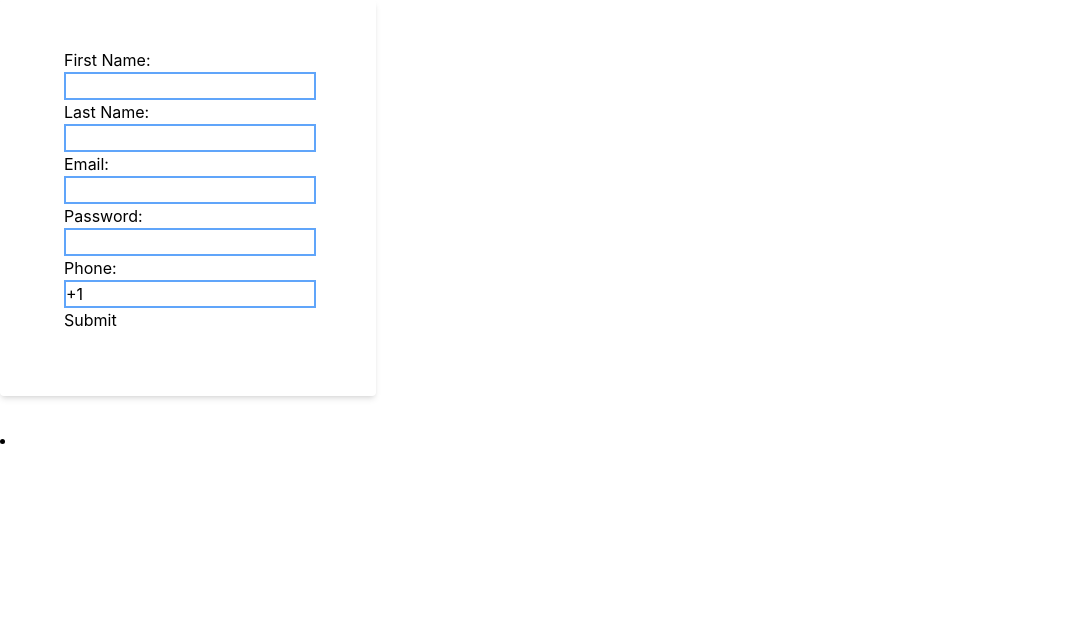
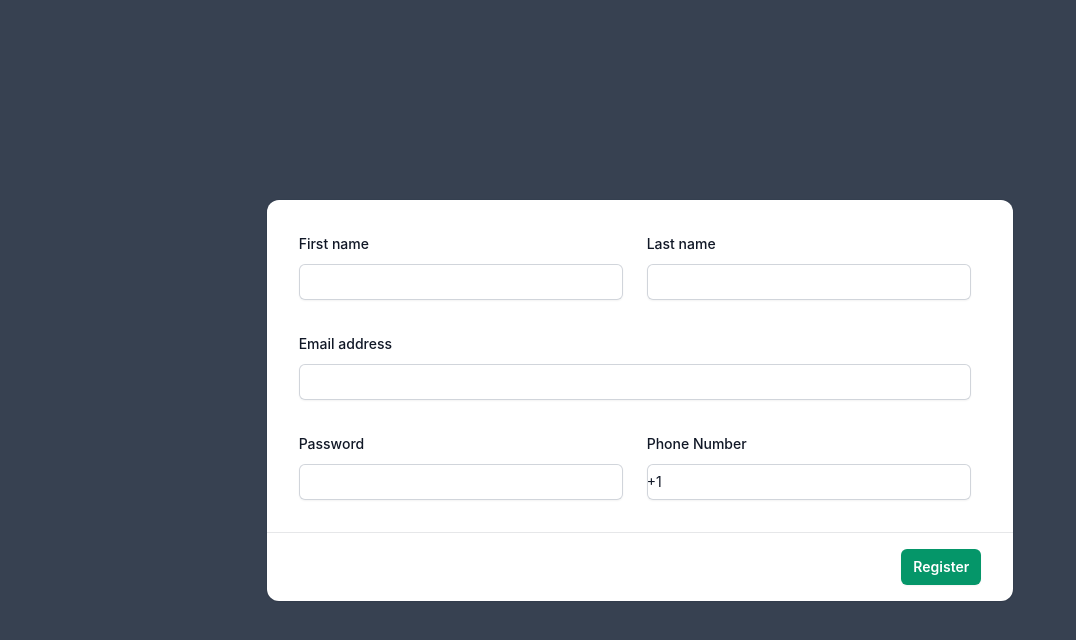
Before and after one commit to AdrianRRojo/authtemplate, a React (Create React App) app: page / in a window 1280 px wide. Shown: the top 640 px of the page, without its empty margins (0-1076 px from the left). Built offline with nearby package versions, Linux system fonts and the light colour scheme.

Commit message:
Added styling
Background color, form now centered, color to button

```diff
--- a/src/components/register.tsx
+++ b/src/components/register.tsx
@@ -7,6 +7,7 @@ export interface FormData {
   email: string;
   password: string;
   phone: string;
+
 }
 
 interface rcMessages {
@@ -104,70 +105,169 @@ export default function Register() {
   };
 
   return (
-    <div className="">
-      <div className="w-full max-w-3xl grid grid-cols-2 gap-4" id="formDiv">
-        <form onSubmit={handleSubmit} className="bg-blue shadow-md rounded px-16 pt-12 pb-16 mb-8 w-">
-          <label htmlFor="fname" className=" ">
-            First Name:{" "}
+    <div className="bg-gray-700">
+      <div className="flex flex-row min-h-screen justify-center items-center">
+      <form className="w-7/12 bg-white shadow-sm ring-1 ring-gray-900/5 sm:rounded-xl md:col-span-2">
+          <div className="px-4 py-6 sm:p-8">
+            <div className="grid max-w-2xl grid-cols-1 gap-x-6 gap-y-8 sm:grid-cols-6">
+              <div className="sm:col-span-3">
+                <label htmlFor="first-name" className="block text-sm/6 font-medium text-gray-900">
+                  First name
                 </label>
+                <div className="mt-2">
                   <input
                     id="fname"
                     type="text"
                     name="fname"
-            className="border-2 border-blue-400"
                     onChange={handleInputChange}
                     value={formData.fname}
                     required
+                    autoComplete="given-name"
+                    className="block w-full rounded-md border-0 py-1.5 text-gray-900 shadow-sm ring-1 ring-inset ring-gray-300 placeholder:text-gray-400 focus:ring-2 focus:ring-inset sm:text-sm/6"
                   />
+                </div>
+              </div>
 
-          <label htmlFor="lname">Last Name:</label>
+              <div className="sm:col-span-3">
+                <label htmlFor="last-name" className="block text-sm/6 font-medium text-gray-900">
+                  Last name
+                </label>
+                <div className="mt-2">
                   <input
                     id="lname"
                     type="text"
                     name="lname"
-            className="border-2 border-blue-400"
+                    autoComplete="family-name"
+                    className="block w-full rounded-md border-0 py-1.5 text-gray-900 shadow-sm ring-1 ring-inset ring-gray-300 placeholder:text-gray-400 focus:ring-2 focus:ring-inset sm:text-sm/6"
                     onChange={handleInputChange}
                     value={formData.lname}
                     required
                   />
+                </div>
+              </div>
 
-          <label htmlFor="email">Email:</label>
+              <div className="sm:col-span-6">
+                <label htmlFor="email" className="block text-sm/6 font-medium text-gray-900">
+                  Email address
+                </label>
+                <div className="mt-2">
                   <input
                     id="email"
+                    name="email"
                     type="email"
-            name="email"
-            className="border-2 border-blue-400"
+                    autoComplete="email"
+                    className="block w-full rounded-md border-0 py-1.5 text-gray-900 shadow-sm ring-1 ring-inset ring-gray-300 placeholder:text-gray-400 focus:ring-2 focus:ring-inset sm:text-sm/6"
                     onChange={handleInputChange}
                     value={formData.email}
                     required
                   />
+                </div>
+              </div>
 
-          <label htmlFor="password">Password:</label>
+              <div className="sm:col-span-3">
+                <label htmlFor="password" className="block text-sm/6 font-medium text-gray-900">
+                  Password
+                </label>
+                <div className="mt-2">
                   <input
                     id="password"
                     type="password"
                     name="password"
-            className="border-2 border-blue-400"
+                    className="block w-full rounded-md border-0 py-1.5 text-gray-900 shadow-sm ring-1 ring-inset ring-gray-300 placeholder:text-gray-400 focus:ring-2 focus:ring-inset sm:text-sm/6"
                     onChange={handleInputChange}
                     value={formData.password}
                     required
                   />
+                </div>
+              </div>
 
-          <label htmlFor="phoneForm">Phone:</label>
+              <div className="sm:col-span-3">
+                <label htmlFor="phoneForm" className="block text-sm/6 font-medium text-gray-900">
+                  Phone Number
+                </label>
+                <div className="mt-2">
                   <input
                     id="phoneForm"
-            type="phoneForm"
+                    type="text"
                     name="phoneForm"
                     maxLength={20}
-            className="border-2 border-blue-400"
+                    className="block w-full rounded-md border-0 py-1.5 text-gray-900 shadow-sm ring-1 ring-inset ring-gray-300 placeholder:text-gray-400 focus:ring-2 focus:ring-inset  sm:text-sm/6"
                     onChange={(e) => formatThePhoneNumber(e.target.value, setPhone)}
                     value={phone}
                   />
+                </div>
+              </div>
+              {/* <div className="col-span-full">
+                <label htmlFor="street-address" className="block text-sm/6 font-medium text-gray-900">
+                  Street address
+                </label>
+                <div className="mt-2">
+                  <input
+                    id="street-address"
+                    name="street-address"
+                    type="text"
+                    autoComplete="street-address"
+                    className="block w-full rounded-md border-0 py-1.5 text-gray-900 shadow-sm ring-1 ring-inset ring-gray-300 placeholder:text-gray-400 focus:ring-2 focus:ring-inset focus:ring-emerald-600 sm:text-sm/6"
+                  />
+                </div>
+              </div>
 
-          <button type="submit" onClick={clearState}>Submit</button>
+              <div className="sm:col-span-2 sm:col-start-1">
+                <label htmlFor="city" className="block text-sm/6 font-medium text-gray-900">
+                  City
+                </label>
+                <div className="mt-2">
+                  <input
+                    id="city"
+                    name="city"
+                    type="text"
+                    autoComplete="address-level2"
+                    className="block w-full rounded-md border-0 py-1.5 text-gray-900 shadow-sm ring-1 ring-inset ring-gray-300 placeholder:text-gray-400 focus:ring-2 focus:ring-inset focus:ring-emerald-600 sm:text-sm/6"
+                  />
+                </div>
+              </div>
+
+              <div className="sm:col-span-2">
+                <label htmlFor="region" className="block text-sm/6 font-medium text-gray-900">
+                  State
+                </label>
+                <div className="mt-2">
+                  <input
+                    id="region"
+                    name="region"
+                    type="text"
+                    autoComplete="address-level1"
+                    className="block w-full rounded-md border-0 py-1.5 text-gray-900 shadow-sm ring-1 ring-inset ring-gray-300 placeholder:text-gray-400 focus:ring-2 focus:ring-inset focus:ring-emerald-600 sm:text-sm/6"
+                  />
+                </div>
+              </div>
+
+              <div className="sm:col-span-2">
+                <label htmlFor="postal-code" className="block text-sm/6 font-medium text-gray-900">
+                  ZIP / Postal code
+                </label>
+                <div className="mt-2">
+                  <input
+                    id="postal-code"
+                    name="postal-code"
+                    type="text"
+                    autoComplete="postal-code"
+                    className="block w-full rounded-md border-0 py-1.5 text-gray-900 shadow-sm ring-1 ring-inset ring-gray-300 placeholder:text-gray-400 focus:ring-2 focus:ring-inset focus:ring-emerald-600 sm:text-sm/6"
+                  />
+                </div>
+              </div> */}
+            </div>
+          </div>
+          <div className="flex items-center justify-end gap-x-6 border-t border-gray-900/10 px-4 py-4 sm:px-8">
+            <button
+              type="submit"
+              className="rounded-md bg-emerald-600 px-3 py-2 text-sm font-semibold text-white shadow-sm hover:bg-emerald-500 focus-visible:outline focus-visible:outline-2 focus-visible:outline-offset-2 focus-visible:outline-emerald-600"
+            >
+              Register
+            </button>
+          </div>
         </form>
       </div>
-      {rcMsg.map((msgs) => <li key={msgs.id}>{msgs.message}</li>)}
       </div>
   );
 }
```
Lines whose indentation alone changed are shown as unchanged.
